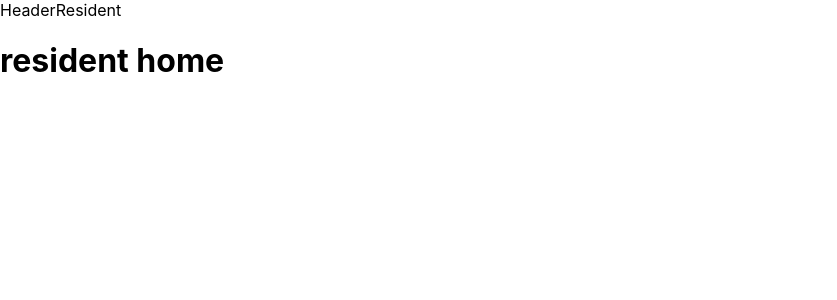
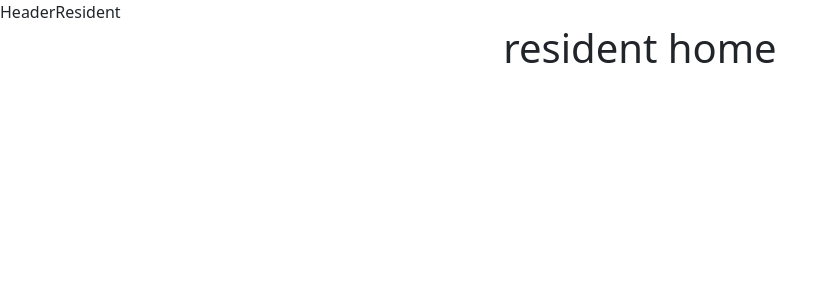
Before and after one commit to y3-s1/clean-city, a React (Create React App) app: page /resident in a window 1280 px wide. Shown: the top 300 px of the page, without its empty margins (0-837 px from the left). Built offline with nearby package versions, Linux system fonts and the light colour scheme.

Commit message:
add taiwind css

```diff
--- a/package.json
+++ b/package.json
@@ -6,8 +6,10 @@
     "@testing-library/jest-dom": "^5.17.0",
     "@testing-library/react": "^13.4.0",
     "@testing-library/user-event": "^13.5.0",
+    "bootstrap": "^5.3.3",
     "firebase": "^10.14.1",
     "react": "^18.3.1",
+    "react-bootstrap": "^2.10.5",
     "react-dom": "^18.3.1",
     "react-router-dom": "^6.27.0",
     "react-scripts": "5.0.1",
@@ -36,5 +38,8 @@
       "last 1 firefox version",
       "last 1 safari version"
     ]
+  },
+  "devDependencies": {
+    "tailwindcss": "^3.4.13"
   }
 }
--- a/src/components/common/HomeResidentComponent.jsx
+++ b/src/components/common/HomeResidentComponent.jsx
@@ -3,7 +3,7 @@ import React from 'react'
 const HomeResidentComponent = () => {
   return (
     <div>
-        <h1>resident home</h1>
+        <h1 className='text-center'>resident home</h1>
     </div>
   )
 }
--- a/src/index.css
+++ b/src/index.css
@@ -1,13 +1,3 @@
-body {
-  margin: 0;
-  font-family: -apple-system, BlinkMacSystemFont, 'Segoe UI', 'Roboto', 'Oxygen',
-    'Ubuntu', 'Cantarell', 'Fira Sans', 'Droid Sans', 'Helvetica Neue',
-    sans-serif;
-  -webkit-font-smoothing: antialiased;
-  -moz-osx-font-smoothing: grayscale;
-}
-
-code {
-  font-family: source-code-pro, Menlo, Monaco, Consolas, 'Courier New',
-    monospace;
-}
+@tailwind base;
+@tailwind components;
+@tailwind utilities;
--- a/src/index.js
+++ b/src/index.js
@@ -3,6 +3,8 @@ import ReactDOM from 'react-dom/client';
 import './index.css';
 import App from './App';
 import reportWebVitals from './reportWebVitals';
+import 'bootstrap/dist/css/bootstrap.min.css';
+
 
 const root = ReactDOM.createRoot(document.getElementById('root'));
 root.render(
--- /dev/null
+++ b/tailwind.config.js
@@ -0,0 +1,10 @@
+/** @type {import('tailwindcss').Config} */
+module.exports = {
+  content: [
+    "./src/**/*.{js,jsx,ts,tsx}",
+  ],
+  theme: {
+    extend: {},
+  },
+  plugins: [],
+}
```
Also changed, not shown: 1 other file (tests, documents, lock files or other folders).
